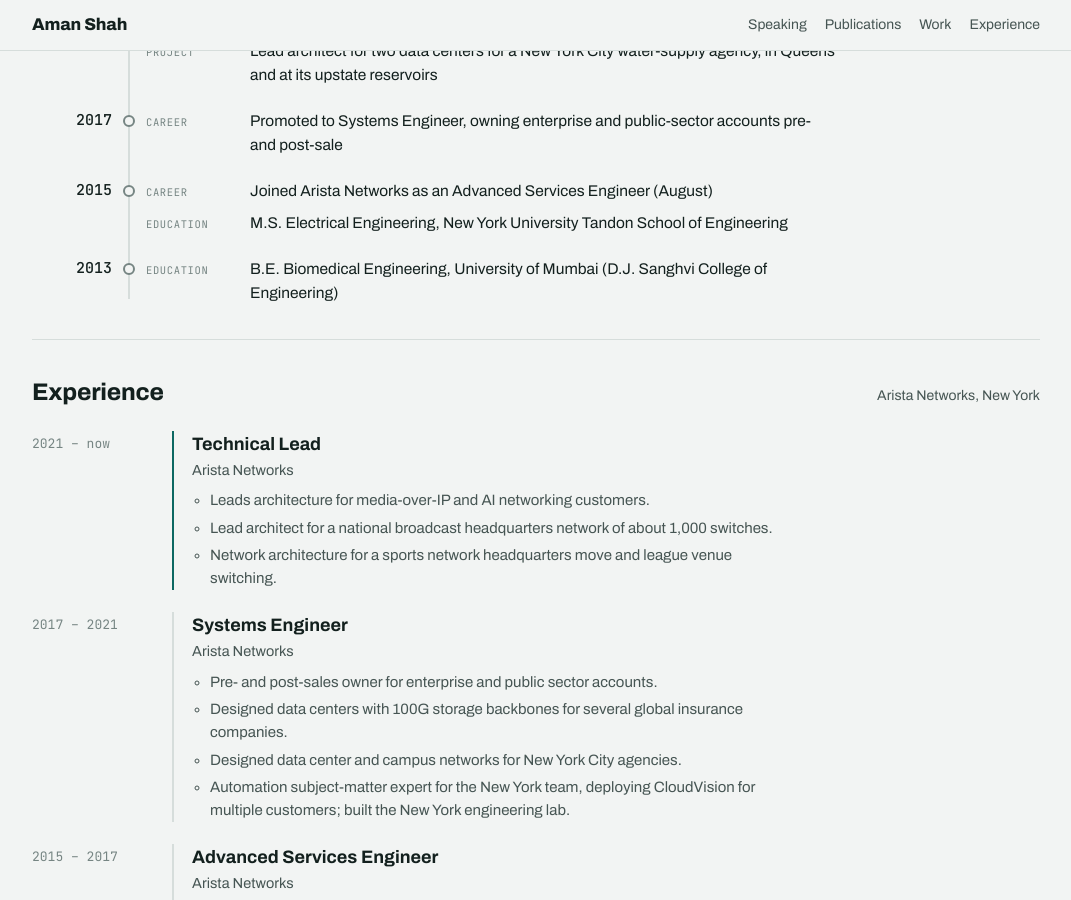
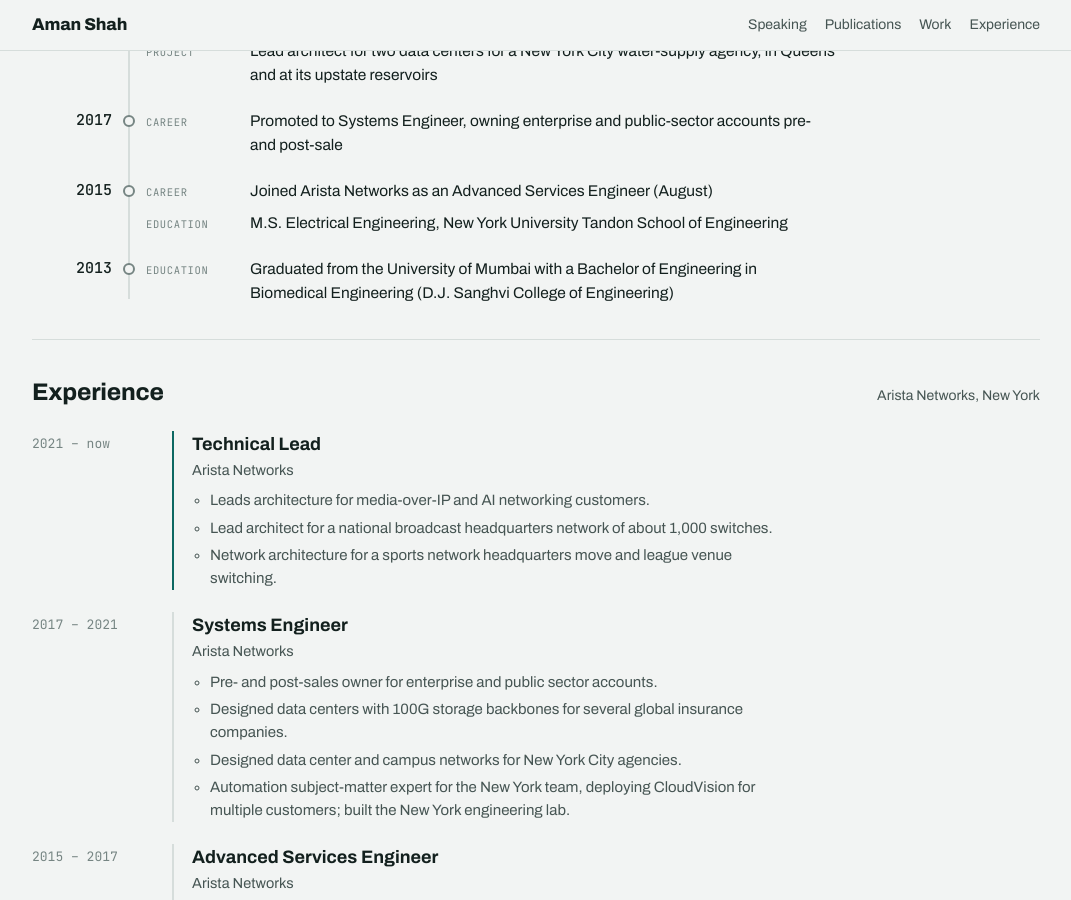
Before and after one commit to Amanshah91/amanshah91.github.io, a Jekyll site: the page built from index.html, in a window 1280 px wide and 900 px high, scrolled down 2415 px. Shown: the whole window, without its empty margins (104-1175 px from the left). Built offline with Jekyll 4.4.1, drawn with Linux system fonts in a browser that asks for light colours.

Commit message:
Draft: reword 2013 graduation
Co-Authored-By: Claude Opus 5.5 <noreply@anthropic.com>
Claude-Session: https://claude.ai/code/session_016ECpXB9SB4zXKomSvGvhZo

```diff
--- a/_data/milestones.yml
+++ b/_data/milestones.yml
@@ -48,4 +48,4 @@
 - year: "2013"
   items:
     - kind: Education
-      text: B.E. Biomedical Engineering, University of Mumbai (D.J. Sanghvi College of Engineering)
+      text: Graduated from the University of Mumbai with a Bachelor of Engineering in Biomedical Engineering (D.J. Sanghvi College of Engineering)
```
